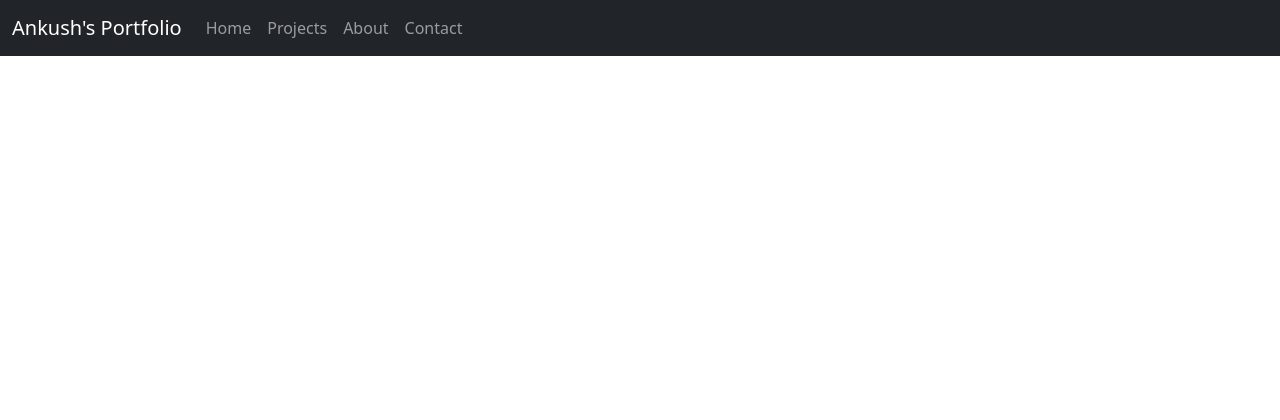
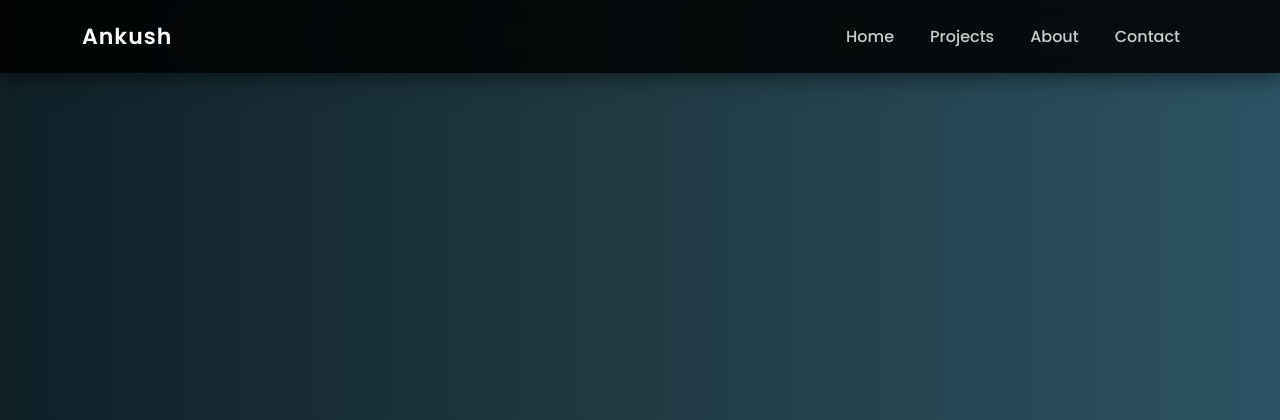
Before and after one commit to ankushh1196-cloud/django-portfolio, a Django app: page / in a window 1280 px wide. Shown: the top 420 px of the page. Run offline with Django 5.2, Linux system fonts and the light colour scheme.

Commit message:
Update base.html

```diff
--- a/template/base.html
+++ b/template/base.html
@@ -5,27 +5,103 @@
 <meta charset="utf-8">
 <meta name="viewport" content="width=device-width, initial-scale=1">
 
+<!-- Bootstrap -->
 <link href="https://cdn.jsdelivr.net/npm/bootstrap@5.3.8/dist/css/bootstrap.min.css" rel="stylesheet">
 <script defer src="https://cdn.jsdelivr.net/npm/bootstrap@5.3.8/dist/js/bootstrap.bundle.min.js"></script>
 
-<title>Home</title>
+<!-- Google Font -->
+<link href="https://fonts.googleapis.com/css2?family=Poppins:wght@300;400;500;600;700&display=swap" rel="stylesheet">
+
+<title>Ankush Portfolio</title>
+
+<style>
+body {
+    font-family: 'Poppins', sans-serif;
+    background: linear-gradient(to right, #0f2027, #203a43, #2c5364);
+    color: white;
+}
+
+/* Navbar */
+.navbar {
+    padding: 15px 0;
+    transition: all 0.3s ease;
+}
+
+.navbar-brand {
+    font-weight: 600;
+    font-size: 22px;
+    letter-spacing: 1px;
+}
+
+/* Nav links */
+.nav-link {
+    position: relative;
+    margin: 0 10px;
+    font-weight: 500;
+    color: #ccc !important;
+    transition: 0.3s;
+}
+
+/* Hover underline animation */
+.nav-link::after {
+    content: "";
+    position: absolute;
+    width: 0%;
+    height: 2px;
+    bottom: 0;
+    left: 0;
+    background: #00d4ff;
+    transition: 0.3s;
+}
+
+.nav-link:hover {
+    color: #fff !important;
+}
+
+.nav-link:hover::after {
+    width: 100%;
+}
+
+/* Active link */
+.nav-link.active {
+    color: #fff !important;
+}
+
+/* Navbar shadow */
+.navbar {
+    background: rgba(0, 0, 0, 0.85) !important;
+    backdrop-filter: blur(10px);
+    box-shadow: 0 4px 20px rgba(0,0,0,0.5);
+}
+
+/* Main content spacing */
+.main-container {
+    padding: 60px 20px;
+}
+
+/* Smooth scroll */
+html {
+    scroll-behavior: smooth;
+}
+</style>
 
 </head>
 
 <body>
 
-<nav class="navbar navbar-expand-lg navbar-dark bg-dark">
-<div class="container-fluid">
+<!-- NAVBAR -->
+<nav class="navbar navbar-expand-lg navbar-dark fixed-top">
+<div class="container">
 
-<a class="navbar-brand" href="/home">Ankush's Portfolio</a>
+<a class="navbar-brand" href="/home">Ankush</a>
 
 <button class="navbar-toggler" type="button" data-bs-toggle="collapse" data-bs-target="#nav">
 <span class="navbar-toggler-icon"></span>
 </button>
 
-<div class="collapse navbar-collapse" id="nav">
+<div class="collapse navbar-collapse justify-content-end" id="nav">
 
-<ul class="navbar-nav me-auto">
+<ul class="navbar-nav">
 
 <li class="nav-item">
 <a class="nav-link {% block homeactive %}{% endblock %}" href="/home">Home</a>
@@ -49,8 +125,11 @@
 </div>
 </nav>
 
-{% block body %}
-{% endblock body %}
+<!-- BODY CONTENT -->
+<div class="main-container">
+    {% block body %}
+    {% endblock body %}
+</div>
 
 </body>
 </html>
```
